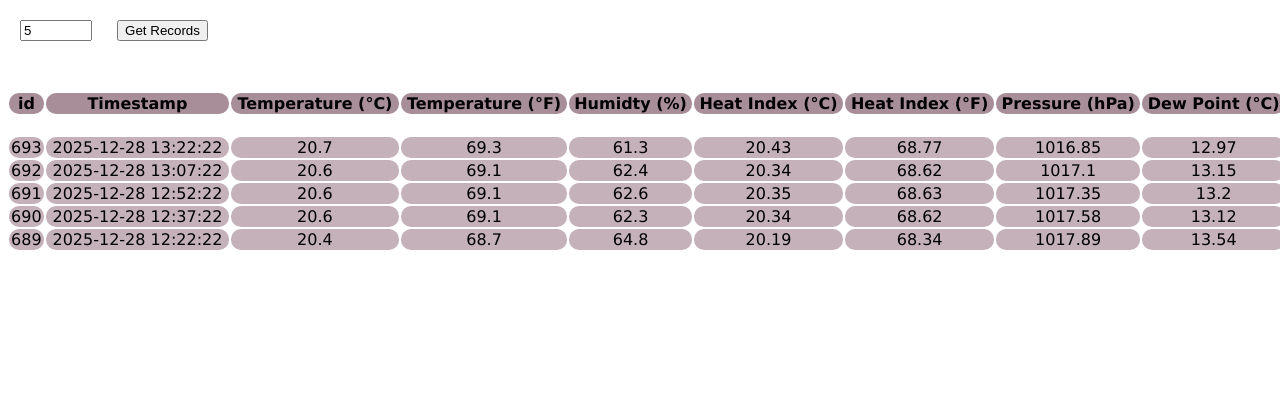
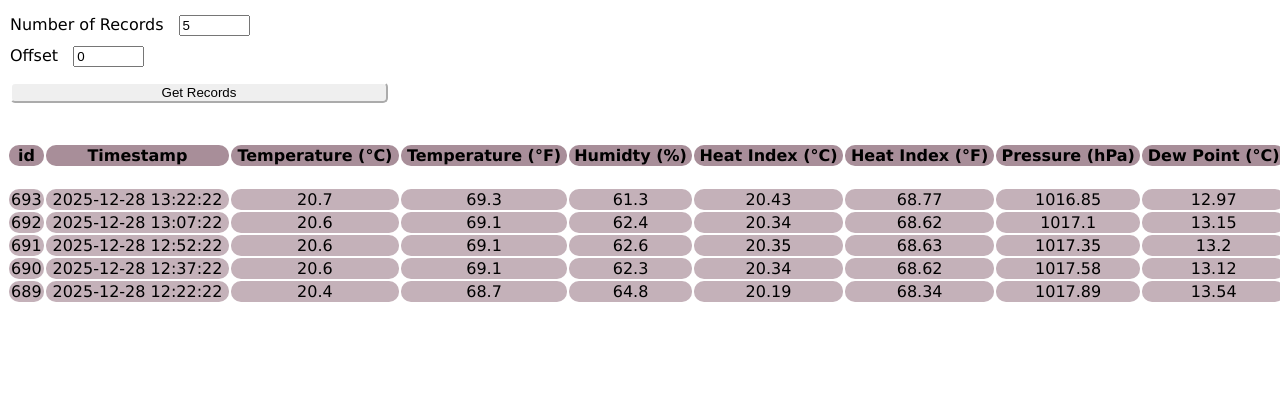
Before and after one commit to AadityaMukherjee2007/WeatherData, a Flask app: page /records in a window 1280 px wide. Shown: the part 84-504 px from the top of the page. Run offline with Flask 3, Linux system fonts and the light colour scheme; data comes from the database, SQL or seed files in the repository.

Commit message:
added offset in records query

```diff
--- a/dashboard/app.py
+++ b/dashboard/app.py
@@ -49,9 +49,10 @@ def getCurrentData():
 @app.route('/getData')
 def getData():
     num = request.args.get('n', default=1, type=int)
+    offset = request.args.get("offset", default=0, type=int)
 
     WeatherData = get_weather_table()
-    data = db.session.query(WeatherData).order_by(WeatherData.c.timestamp.desc()).limit(num).all()
+    data = db.session.query(WeatherData).order_by(WeatherData.c.timestamp.desc()).offset(offset).limit(num).all()
 
     return jsonify({
         "data": [
--- a/dashboard/static/records.js
+++ b/dashboard/static/records.js
@@ -1,5 +1,7 @@
 const num = document.getElementById("numberOfRecords");
+const offset = document.getElementById("offset");
 num.defaultValue = 5;
+offset.defaultValue = 0;
 
 const record_table = document.getElementById("record-table");
 
@@ -19,7 +21,7 @@ function displayData() {
         <br>
     `;
 
-    fetch(`getData?n=${num.value}`)
+    fetch(`getData?n=${num.value}&offset=${offset.value}`)
     .then(request => request.json())
     .then(result => {
         console.log(result.data);
--- a/dashboard/static/styles.css
+++ b/dashboard/static/styles.css
@@ -106,9 +106,25 @@ footer {
     }
 }
 
-#numberOfRecords {
+#record-form {
+    margin: 10px;
+    display: flex;
+    flex-direction: column;
+}
+
+#query-form-input-params {
+    margin-bottom: 10px;
+}
+
+#numberOfRecords, #offset {
     width: 5%;
-    margin: 20px;
+    margin: 5px 10px;
+}
+
+#query-btn {
+    width: 30%;
+    border-radius: 5px;
+    border-color: white;
 }
 
 #table-wrapper {
--- a/dashboard/templates/recordData.html
+++ b/dashboard/templates/recordData.html
@@ -3,9 +3,18 @@
 {% block title %} Records {% endblock %}
 
 {% block container %}
-    <form>
-        <input id="numberOfRecords" type="number" min="1">
-        <input type="submit" value="Get Records">
+    <form id="record-form">
+        <div id="query-form-input-params">
+            <div>
+                <label>Number of Records </label>
+                <input id="numberOfRecords" type="number" min="1">
+            </div>
+            <div>
+                <label>Offset </label>
+                <input id="offset" type="number" min="0">
+            </div>
+        </div>
+        <input id="query-btn" type="submit" value="Get Records">
     </form>
 
     <div id="table-wrapper">
```
